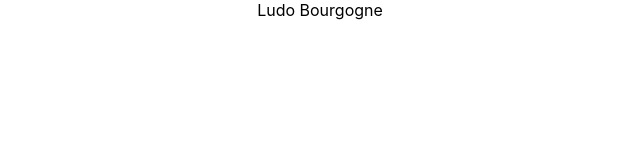
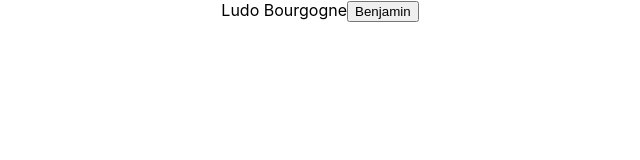
Before and after one commit to ludovicalchi/test, a React (Create React App) app: page / in a window 1280 px wide. Shown: the top 160 px of the page, without its empty margins (320-960 px from the left). Built offline with nearby package versions, Linux system fonts and the light colour scheme.

Commit message:
restructuration et création du Button

```diff
--- a/src/App/App.jsx
+++ b/src/App/App.jsx
@@ -1,10 +1,12 @@
 import React from 'react';
 import './App.css';
+import Button from './components/ui/Button/Button';
 
 function App() {
   return (
     <div className="App">
       Ludo Bourgogne
+      <Button></Button>
     </div>
   );
 }
--- /dev/null
+++ b/src/App/components/ui/Button/Button.jsx
@@ -0,0 +1,7 @@
+import React from "react";
+
+const Button=(props)=>{
+    return <button>Benjamin</button>;
+}
+
+export default Button
```
Also changed, not shown: src/App/components/ui/Button/Button.css (added).
